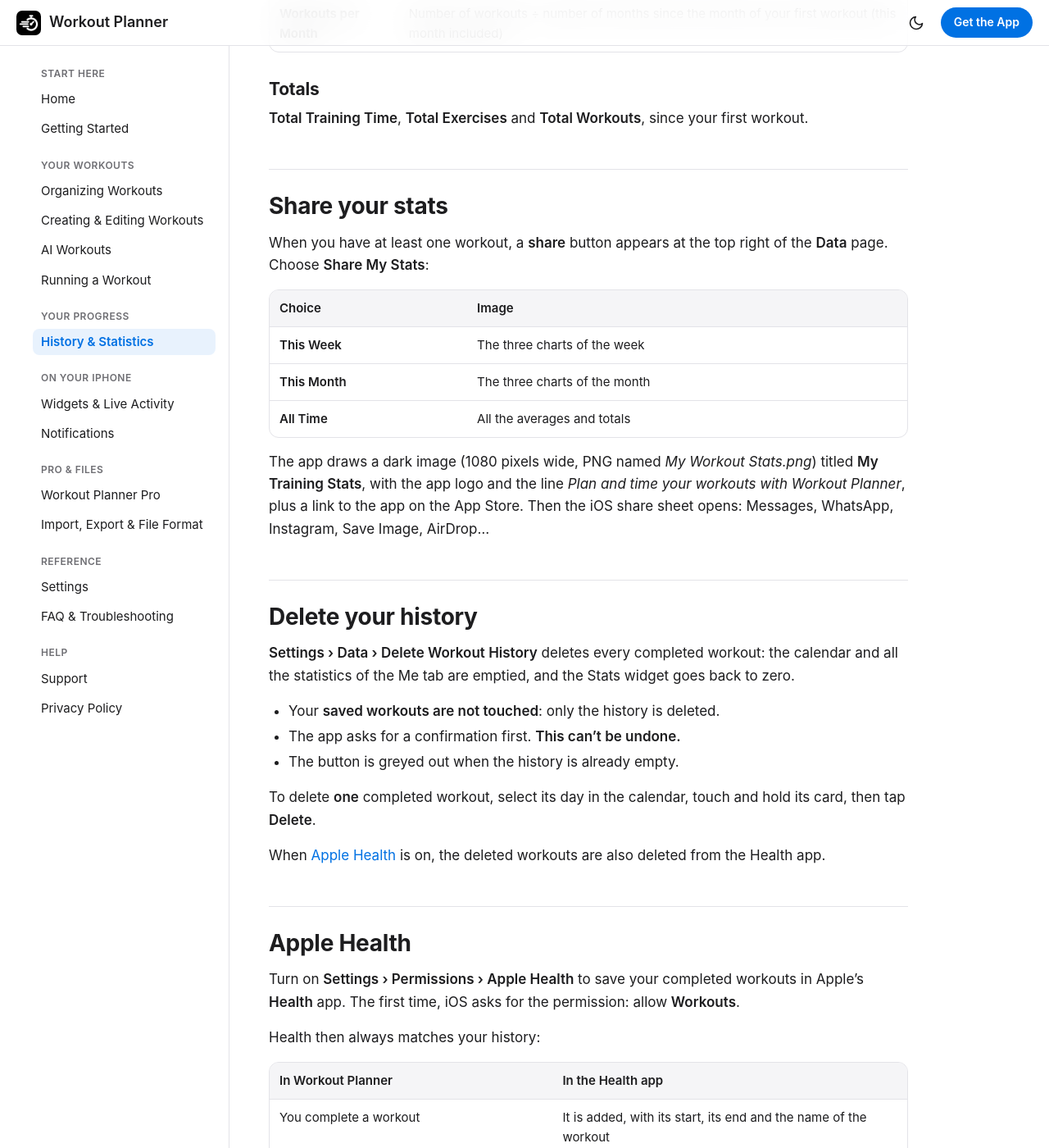
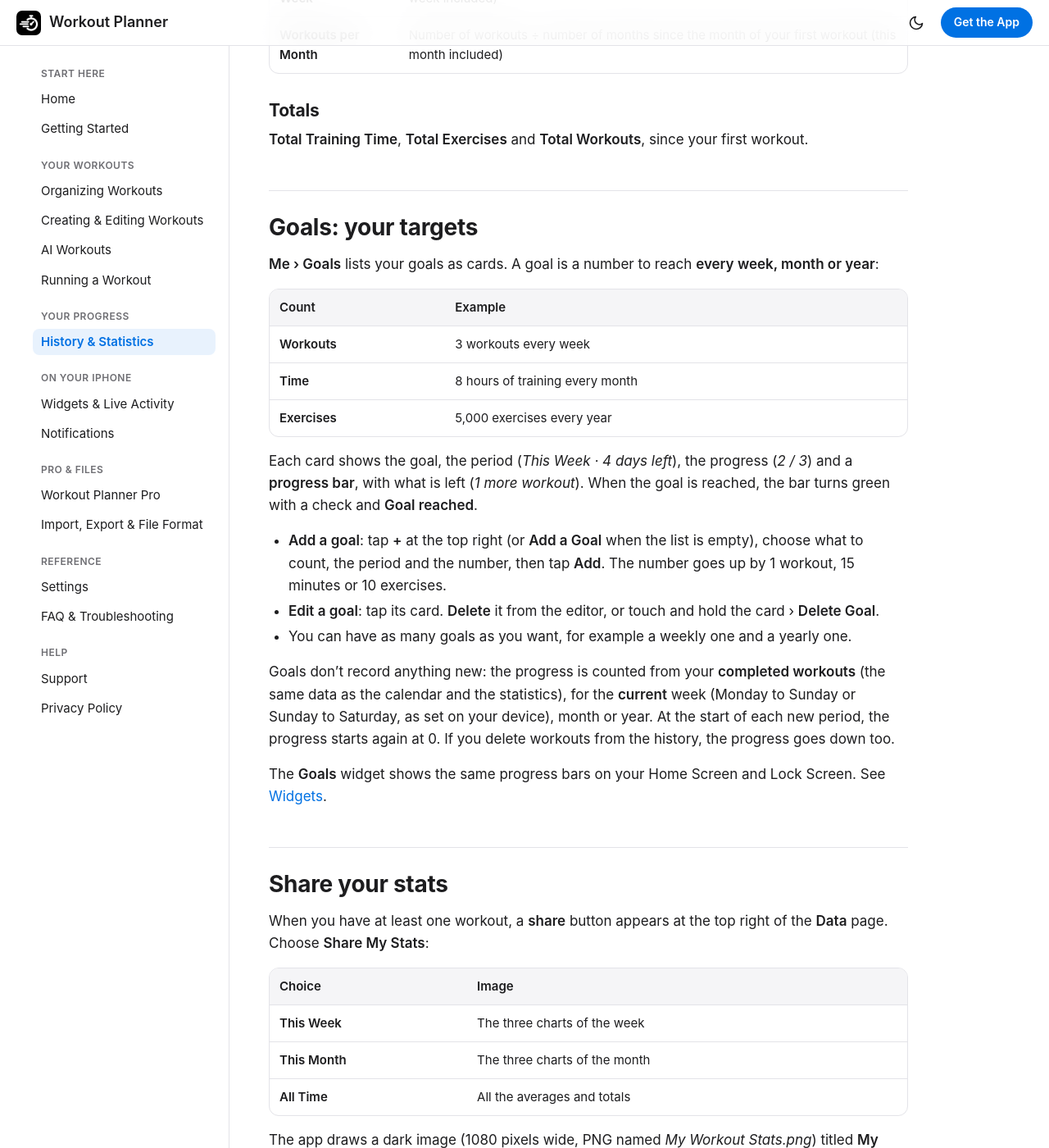
Before and after one commit to User1223-lgtm/workout-planner, a Jekyll site: the page built from history-and-statistics.md, in a window 1280 px wide and 1400 px high, scrolled down 2716 px. Shown: the whole window at 82% size. Built offline with Jekyll 4.4.1, drawn with Linux system fonts in a browser that asks for light colours; some of the changed text lies outside the part shown.

Commit message:
Document Me › Goals and the Goals widget
Goals: workouts, training time or exercises to reach every week, month or year, with progress bars counted from the history. New Goals widget.

Co-Authored-By: Claude Opus 5.5 <noreply@anthropic.com>
Claude-Session: https://claude.ai/code/session_01PSKkjhg92DJzge7KN1tx42

```diff
--- a/history-and-statistics.md
+++ b/history-and-statistics.md
@@ -1,12 +1,12 @@
 ---
 layout: default
 title: History & Statistics
-description: The Me tab of Workout Planner — calendar of completed workouts, weekly and monthly charts, averages, totals, sharing your stats, Apple Health and deleting the history.
+description: The Me tab of Workout Planner — calendar of completed workouts, weekly and monthly charts, averages, totals, goals, sharing your stats, Apple Health and deleting the history.
 ---
 
 # History & Statistics
 
-<p class="lead">The Me tab keeps every workout you complete, and turns them into a calendar, charts and numbers.</p>
+<p class="lead">The Me tab keeps every workout you complete, and turns them into a calendar, charts, numbers and goals.</p>
 
 <div class="toc" markdown="1">
 On this page
@@ -77,6 +77,26 @@ The total of the period is shown at the top right of each chart.
 
 **Total Training Time**, **Total Exercises** and **Total Workouts**, since your first workout.
 
+## Goals: your targets
+
+**Me › Goals** lists your goals as cards. A goal is a number to reach **every week, month or year**:
+
+| Count | Example |
+|---|---|
+| **Workouts** | 3 workouts every week |
+| **Time** | 8 hours of training every month |
+| **Exercises** | 5,000 exercises every year |
+
+Each card shows the goal, the period (*This Week · 4 days left*), the progress (*2 / 3*) and a **progress bar**, with what is left (*1 more workout*). When the goal is reached, the bar turns green with a check and **Goal reached**.
+
+- **Add a goal**: tap **+** at the top right (or **Add a Goal** when the list is empty), choose what to count, the period and the number, then tap **Add**. The number goes up by 1 workout, 15 minutes or 10 exercises.
+- **Edit a goal**: tap its card. **Delete** it from the editor, or touch and hold the card › **Delete Goal**.
+- You can have as many goals as you want, for example a weekly one and a yearly one.
+
+Goals don't record anything new: the progress is counted from your **completed workouts** (the same data as the calendar and the statistics), for the **current** week (Monday to Sunday or Sunday to Saturday, as set on your device), month or year. At the start of each new period, the progress starts again at 0. If you delete workouts from the history, the progress goes down too.
+
+The **Goals** widget shows the same progress bars on your Home Screen and Lock Screen. See [Widgets](widgets.html#goals).
+
 ## Share your stats
 
 When you have at least one workout, a **share** button appears at the top right of the **Data** page. Choose **Share My Stats**:
```
Also changed, not shown: faq.md (+3 -0 lines), getting-started.md (+1 -1 lines), index.md (+3 -2 lines), widgets.md (+16 -1 lines).
